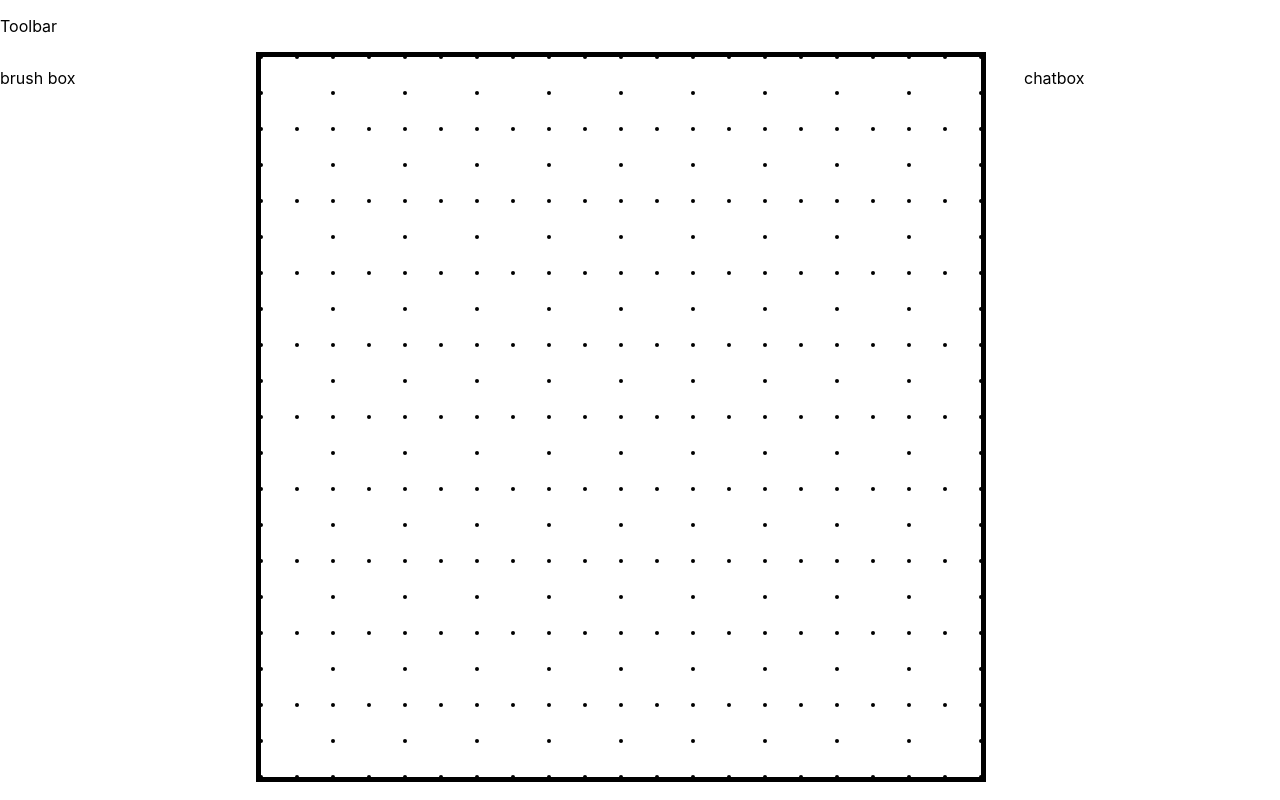
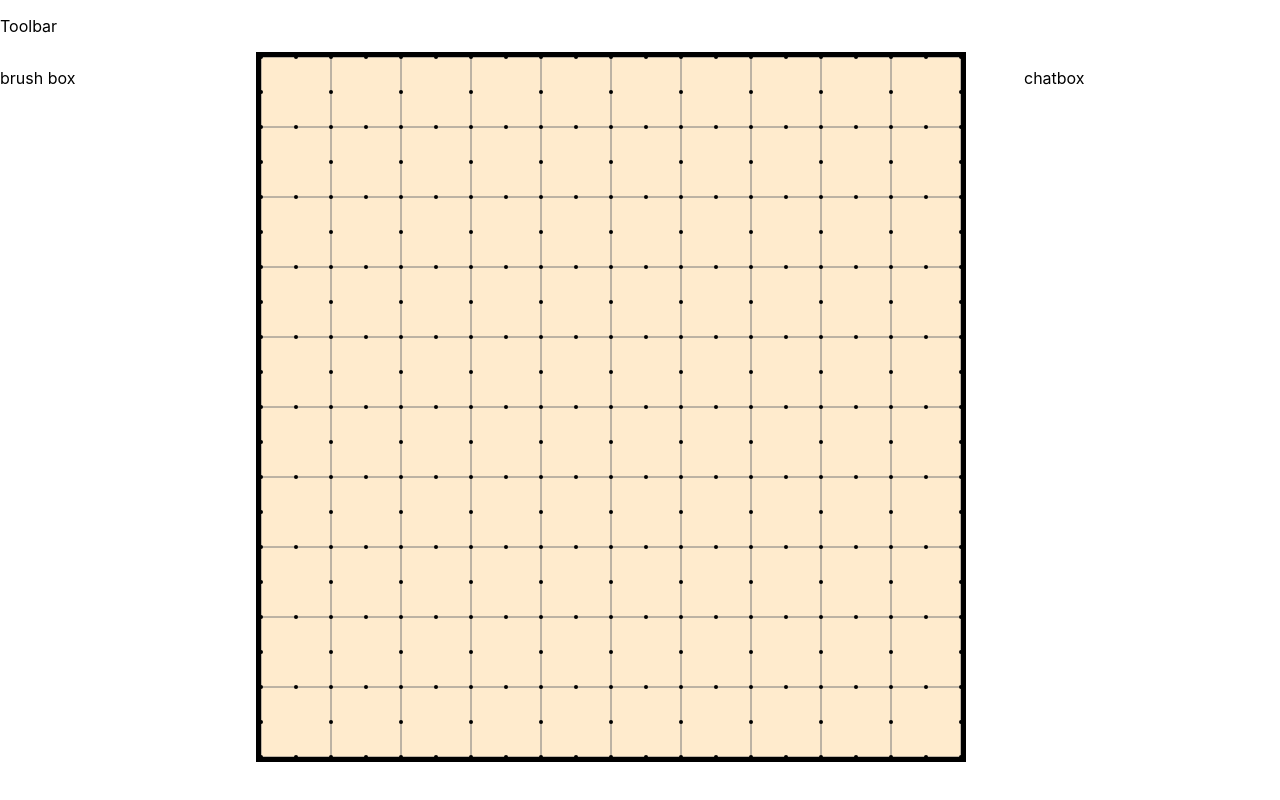
Before and after one commit to DaxtonSutherlandWorks/foggowar, a React (Create React App) app: page / in a window 1280 px wide. Built offline with nearby package versions, Linux system fonts and the light colour scheme.

Commit message:
Added gridlines, line snapping, and visual feed back on validity of line positioning.

```diff
--- a/src/components/MapEditor.js
+++ b/src/components/MapEditor.js
@@ -27,10 +27,10 @@ class MapEditor extends React.Component {
         this.startX = 0;
         this.startY = 0;
 
-        this.tileSize = 72;
+        this.tileSize = 70;
         this.guideRadius = 2;
         this.guideHoverRadius = 6;
-        this.snapDistance = 12;
+        this.snapDistance = 18;
 
         //Methods must be bound to "this" in order to access "this'" properties
         this.onMouseDown = this.onMouseDown.bind(this);
@@ -52,14 +52,14 @@ class MapEditor extends React.Component {
         this.overlayContext = this.overlayCanvasRef.current.getContext('2d');
 
         //Canvas sizing dynamic to grid size, done here to prevent scaling issues
-        this.bgCanvasRef.current.width = this.state.dimensions[1] * 72;
-        this.bgCanvasRef.current.height = this.state.dimensions[0] * 72;
+        this.bgCanvasRef.current.width = this.state.dimensions[1] * this.tileSize;
+        this.bgCanvasRef.current.height = this.state.dimensions[0] * this.tileSize;
 
-        this.guideCanvasRef.current.width = this.state.dimensions[1] * 72;
-        this.guideCanvasRef.current.height = this.state.dimensions[0] * 72;
+        this.guideCanvasRef.current.width = this.state.dimensions[1] * this.tileSize;
+        this.guideCanvasRef.current.height = this.state.dimensions[0] * this.tileSize;
 
-        this.overlayCanvasRef.current.width = this.state.dimensions[1] * 72;
-        this.overlayCanvasRef.current.height = this.state.dimensions[0] * 72;
+        this.overlayCanvasRef.current.width = this.state.dimensions[1] * this.tileSize;
+        this.overlayCanvasRef.current.height = this.state.dimensions[0] * this.tileSize;
 
         /***********************************************************************
         *
@@ -89,25 +89,38 @@ class MapEditor extends React.Component {
             switch (this.paintMode)
             {
                 case "line":
+
+                    //Checks whether the cursor is in range of a guide point
+                    let guidePoint = this.nearestGuidePoint(event.offsetX, event.offsetY)
+
                     //First click of stroke
                     if (!this.painting)
                     {
+                        //If in range of a guide point, snaps to it
+                        if (guidePoint)
+                        {
                             this.painting = true;
-                        this.startX = event.offsetX;
-                        this.startY = event.offsetY;
+                            this.startX = guidePoint.x;
+                            this.startY = guidePoint.y;
+                        }
+
                     }
 
                     //Terminate stroke
                     else
                     {
+                        //Only terminates in range of guide point, snaps to it
+                        if (guidePoint)
+                        {
                             this.bgContext.beginPath();
                             this.bgContext.moveTo(this.startX, this.startY);
-                        this.bgContext.lineTo(event.offsetX, event.offsetY);
+                            this.bgContext.lineTo(guidePoint.x, guidePoint.y);
                             this.bgContext.lineWidth = this.brushSize;
                             this.bgContext.stroke();
 
                             this.painting = false;
                             this.overlayContext.clearRect(0, 0, this.overlayCanvasRef.current.width, this.overlayCanvasRef.current.width)
+                        }
                     }
                     break;
 
@@ -133,8 +146,8 @@ class MapEditor extends React.Component {
         const x = event.clientX - rect.left;
         const y = event.clientY - rect.top;
 
-        const guide = this.nearestGuidePoint(x, y);
-        this.drawHoverGuide(this.overlayContext, guide);
+        const guidePoint = this.nearestGuidePoint(x, y);
+        this.drawHoverGuide(this.overlayContext, guidePoint);
 
          switch (this.paintMode)
             {
@@ -150,6 +163,17 @@ class MapEditor extends React.Component {
                     this.overlayContext.moveTo(this.startX, this.startY);
                     this.overlayContext.lineTo(event.offsetX, event.offsetY);
                     this.overlayContext.lineWidth = this.brushSize;
+
+                    //Changes preview line color based on if it has a valid placement
+                    if(!guidePoint)
+                    {
+                        this.overlayContext.strokeStyle = "red"
+                    }
+                    else
+                    {
+                        this.overlayContext.strokeStyle = this.brushColor;
+                    }
+
                     this.overlayContext.stroke();
                     break;
 
@@ -159,7 +183,7 @@ class MapEditor extends React.Component {
     }
 
     /**
-     * Draws the guide dots along with TODO: the grid
+     * Draws the guide dots along with the grid
      */
     drawStaticGuides() {
 
@@ -171,13 +195,37 @@ class MapEditor extends React.Component {
         const cols = Math.ceil(width / this.tileSize);
         const rows = Math.ceil(height / this.tileSize);
 
-        //This loop draws dots for each tile
+        //This loop draws dots for each tile and gridlines
         for (let i = 0; i <= cols; i++)
         {
+            //Draws a gridline for this column
+            context.beginPath();
+            context.moveTo(i * this.tileSize, 0);
+            context.lineTo(i * this.tileSize, context.canvas.height);
+            context.lineWidth = 1;
+            context.strokeStyle = "#7a7a7aff";
+            context.stroke();
+
             for (let j = 0; j <= rows; j++)
             {
                 const x = i * this.tileSize;
                 const y = j * this.tileSize;
+
+                //Draws a gridline for this row once
+                if (i === 0)
+                {
+                    context.beginPath();
+                    context.moveTo(0, j * this.tileSize);
+                    context.lineTo(context.canvas.width, j * this.tileSize);
+                    context.lineWidth = 1;
+                    context.strokeStyle = "#7a7a7aff";
+                    context.stroke();
+                }
+
+                else
+                {
+
+                }
 
                 //Corners
                 this.drawDot(context, x, y, this.guideRadius);
@@ -277,7 +325,7 @@ class MapEditor extends React.Component {
      ***********************************************************************/
     render () {
         return (
-            <div style={{border: "solid 5px black", width: this.state.dimensions[1] * 72, height: this.state.dimensions[0] * 72}}>
+            <div style={{border: "solid 5px black", width: this.state.dimensions[1] * this.tileSize, height: this.state.dimensions[0] * this.tileSize}}>
                 <canvas ref={this.overlayCanvasRef} className="overlay-canvas"></canvas>
                 <canvas ref={this.guideCanvasRef} className="guide-canvas"></canvas>
                 <canvas ref={this.bgCanvasRef} className="bg-canvas"></canvas>
--- a/src/styles/MapEditor.css
+++ b/src/styles/MapEditor.css
@@ -2,6 +2,7 @@
     position: absolute;
     pointer-events: none;
     z-index: 1;
+    background-color: #ffebcd;
 }
 
 .guide-canvas {
```
Lines whose indentation alone changed are shown as unchanged.
